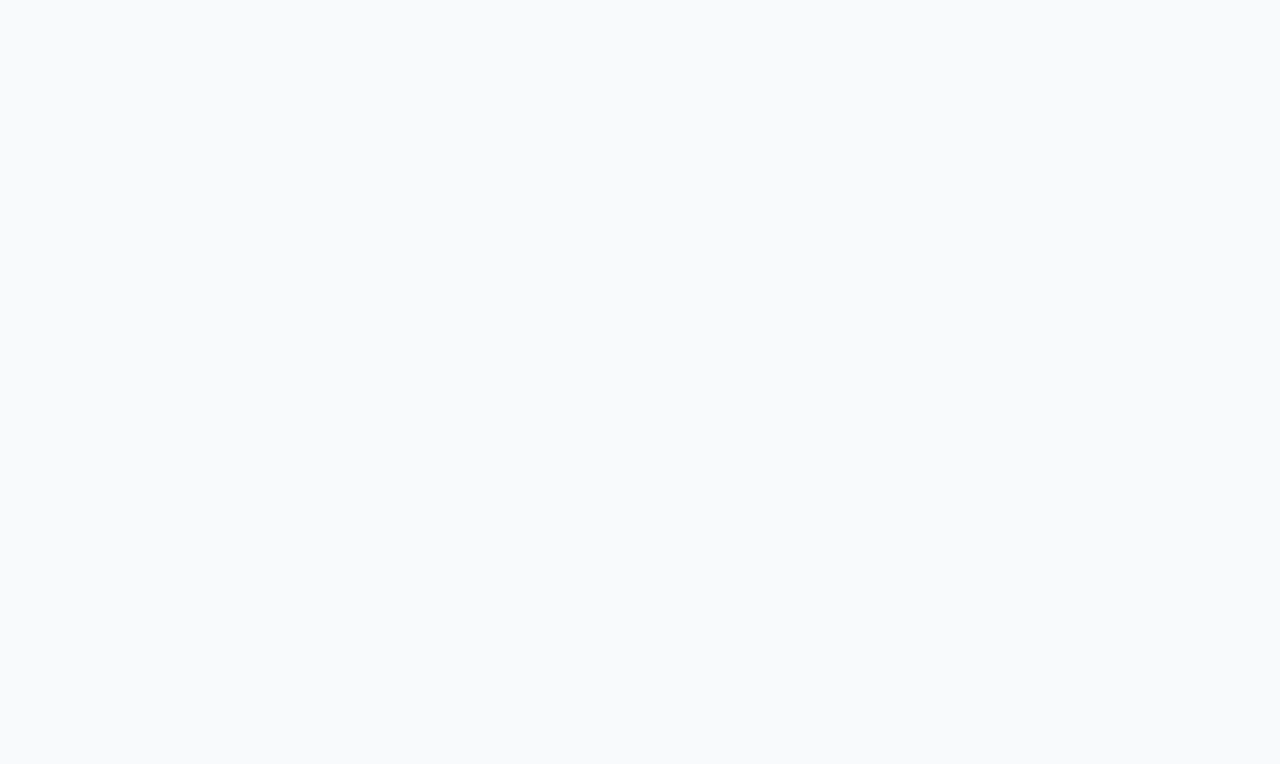
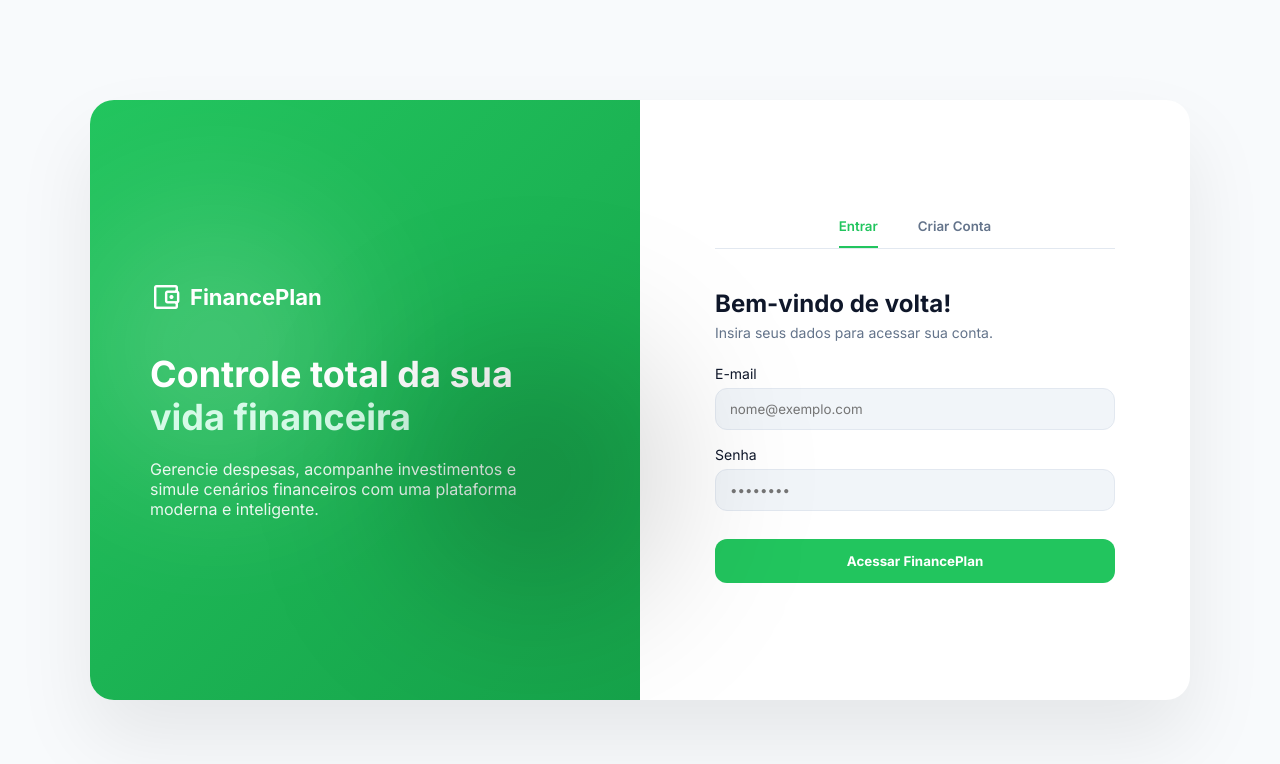
Before and after one commit to pe-odake/FinancePlan, a React app in the folder frontend/: page /login in a window 1280 px wide. Before the commit this address had no page. Shown: the top 764 px of the page. Built offline with nearby package versions, Linux system fonts and the light colour scheme; the HTML template or start-up script is replaced by a standard one.

Commit message:
Tela de Login e Register feitas, e componentização do Header

```diff
--- a/frontend/src/App.jsx
+++ b/frontend/src/App.jsx
@@ -1,7 +1,7 @@
 import { BrowserRouter, Routes, Route } from "react-router-dom"
 
 import Landing from "./pages/Landing.jsx"
-// import Login from "./pages/Login"
+import Login from "./pages/Login.jsx"
 // import Dashboard from "./pages/Dashboard"
 
 function App() {
@@ -9,8 +9,8 @@ function App() {
     <BrowserRouter>
       <Routes>
         <Route path="/" element={<Landing />} />
-        {/* <Route path="/login" element={<Login />} />
-        <Route path="/dashboard" element={<Dashboard />} /> */}
+        <Route path="/login" element={<Login />} />
+        {/* <Route path="/dashboard" element={<Dashboard />} /> */}
       </Routes>
     </BrowserRouter>
   )
--- /dev/null
+++ b/frontend/src/component/Header.jsx
@@ -0,0 +1,29 @@
+import "../css/Header.css";
+import { Link } from 'react-router-dom';
+
+function Header() {
+  return (
+    <div>
+      <header className="header">
+        <div className="container header-content">
+          <div className="logo">
+            <span>FinancePlan</span>
+          </div>
+
+          <nav className="nav">
+            <a href="#">Início</a>
+            <a href="#recursos">Recursos</a>
+            <a href="#">Blog</a>
+          </nav>
+
+          <div className="header-buttons">
+            <button className="btn btn-outline"><Link to="/login">Login</Link></button>
+            <button className="btn btn-primary-header"><Link to="/login">Começar agora</Link></button>
+          </div>
+        </div>
+      </header>
+    </div>
+  );
+}
+
+export default Header;
--- /dev/null
+++ b/frontend/src/css/Header.css
@@ -0,0 +1,68 @@
+/* ================= HEADER ================= */
+
+* {
+    text-decoration: none;
+}
+
+.header {
+  position: sticky;
+  top: 0;
+  background: rgba(255, 255, 255, 0.9);
+  backdrop-filter: blur(8px);
+  border-bottom: 1px solid #e5e7eb;
+  z-index: 50;
+}
+
+.header-content {
+  height: 80px;
+  display: flex;
+  align-items: center;
+  justify-content: space-between;
+}
+
+.logo span {
+  font-size: 22px;
+  font-weight: 800;
+  color: #1e293b;
+}
+
+.nav {
+  display: flex;
+  gap: 40px;
+}
+
+.nav a {
+  text-decoration: none;
+  font-size: 14px;
+  font-weight: 600;
+  color: #475569;
+  transition: 0.2s;
+}
+
+.nav a:hover {
+  color: #27ae60;
+}
+
+.header-buttons {
+  display: flex;
+  align-items: center;
+  gap: 16px;
+}
+
+.btn-primary-header {
+  padding: 14px;
+  border-radius: 12px;
+  background: #22c55e;
+  border: none;
+  font-weight: 700;
+  cursor: pointer;
+  transition: 0.3s;
+}
+
+.btn-primary-header:hover {
+  background: #16a34a;
+}
+
+.btn-primary-header a {
+  color: white;
+}
--- a/frontend/src/css/Landing.css
+++ b/frontend/src/css/Landing.css
@@ -18,53 +18,6 @@ body {
   max-width: 1280px;
   margin: 0 auto;
   padding: 0 32px;
-}
-
-/* ================= HEADER ================= */
-
-.header {
-  position: sticky;
-  top: 0;
-  background: rgba(255, 255, 255, 0.9);
-  backdrop-filter: blur(8px);
-  border-bottom: 1px solid #e5e7eb;
-  z-index: 50;
-}
-
-.header-content {
-  height: 80px;
-  display: flex;
-  align-items: center;
-  justify-content: space-between;
-}
-
-.logo span {
-  font-size: 22px;
-  font-weight: 800;
-  color: #1e293b;
-}
-
-.nav {
-  display: flex;
-  gap: 40px;
-}
-
-.nav a {
-  text-decoration: none;
-  font-size: 14px;
-  font-weight: 600;
-  color: #475569;
-  transition: 0.2s;
-}
-
-.nav a:hover {
-  color: #27ae60;
-}
-
-.header-buttons {
-  display: flex;
-  align-items: center;
-  gap: 16px;
 }
 
 /* ================= BOTÕES ================= */
--- /dev/null
+++ b/frontend/src/css/Login.css
@@ -0,0 +1,221 @@
+@import url("https://fonts.googleapis.com/css2?family=Inter:wght@300;400;500;600;700&display=swap");
+@import url("https://fonts.googleapis.com/css2?family=Material+Symbols+Rounded");
+
+* {
+  margin: 0;
+  padding: 0;
+  box-sizing: border-box;
+  font-family: "Inter", sans-serif;
+}
+
+.auth-container {
+  min-height: 100vh;
+  background: #f8fafc;
+  display: flex;
+  align-items: center;
+  justify-content: center;
+  flex-direction: column;
+  padding: 24px;
+}
+
+.auth-card {
+  width: 100%;
+  max-width: 1100px;
+  background: white;
+  border-radius: 24px;
+  overflow: hidden;
+  display: flex;
+  box-shadow: 0 40px 80px rgba(0, 0, 0, 0.08);
+}
+
+/* ================= LEFT ================= */
+
+.auth-left {
+  flex: 1;
+  background: linear-gradient(135deg, #22c55e, #16a34a);
+  color: white;
+  padding: 60px;
+  position: relative;
+  display: flex;
+  align-items: center;
+}
+
+.auth-left-content {
+  position: relative;
+  z-index: 2;
+}
+
+.brand {
+  display: flex;
+  align-items: center;
+  gap: 8px;
+  margin-bottom: 40px;
+}
+
+.brand-icon {
+  font-size: 32px;
+}
+
+.brand-name {
+  font-size: 22px;
+  font-weight: 700;
+}
+
+.auth-left h2 {
+  font-size: 36px;
+  line-height: 1.2;
+  margin-bottom: 20px;
+}
+
+.auth-left h2 span {
+  color: #d1fae5;
+}
+
+.auth-left p {
+  font-size: 16px;
+  opacity: 0.9;
+  max-width: 400px;
+}
+
+.circle {
+  position: absolute;
+  border-radius: 50%;
+  filter: blur(80px);
+}
+
+.circle-1 {
+  width: 250px;
+  height: 250px;
+  background: rgba(255, 255, 255, 0.2);
+  top: -60px;
+  left: -60px;
+}
+
+.circle-2 {
+  width: 250px;
+  height: 250px;
+  background: rgba(0, 0, 0, 0.2);
+  bottom: -80px;
+  right: -80px;
+}
+
+/* ================= RIGHT ================= */
+
+.auth-right {
+  flex: 1;
+  padding: 60px;
+  display: flex;
+  align-items: center;
+  justify-content: center;
+}
+
+.auth-form-container {
+  width: 100%;
+  max-width: 400px;
+  min-height: 480px; /* mantém mesma altura */
+  display: flex;
+  flex-direction: column;
+  justify-content: center;
+}
+
+.tabs {
+  display: flex;
+  justify-content: center;
+  gap: 40px;
+  margin-bottom: 40px;
+  border-bottom: 1px solid #e2e8f0;
+}
+
+.tabs button {
+  background: none;
+  border: none;
+  padding-bottom: 12px;
+  font-weight: 600;
+  cursor: pointer;
+  color: #64748b;
+  border-bottom: 2px solid transparent;
+  transition: 0.3s;
+}
+
+.tabs button.active {
+  color: #22c55e;
+  border-color: #22c55e;
+}
+
+
+.form-content h1 {
+  font-size: 24px;
+  margin-bottom: 6px;
+}
+
+.form-content p {
+  font-size: 14px;
+  color: #64748b;
+  margin-bottom: 24px;
+}
+
+.input-group {
+  display: flex;
+  flex-direction: column;
+  margin-bottom: 16px;
+}
+
+.input-group label {
+  font-size: 14px;
+  margin-bottom: 6px;
+}
+
+.input-group input {
+  padding: 12px 14px;
+  border-radius: 12px;
+  border: 1px solid #e2e8f0;
+  background: #f1f5f9;
+  outline: none;
+  transition: 0.3s;
+}
+
+.input-group input:focus {
+  border-color: #22c55e;
+  box-shadow: 0 0 0 3px rgba(34, 197, 94, 0.2);
+}
+
+.btn-primary-login {
+  margin-top: 12px;
+  padding: 14px;
+  border-radius: 12px;
+  background: #22c55e;
+  border: none;
+  color: white;
+  font-weight: 700;
+  cursor: pointer;
+  transition: 0.3s;
+}
+
+.btn-primary-login:hover {
+  background: #16a34a;
+}
+
+.full {
+  width: 100%;
+}
+
+/* ================= RESPONSIVO ================= */
+
+@media (max-width: 900px) {
+  .auth-card {
+    flex-direction: column;
+  }
+
+  .auth-left {
+    padding: 40px;
+    text-align: center;
+  }
+
+  .auth-right {
+    padding: 40px;
+  }
+
+  .auth-form-container {
+    min-height: auto;
+  }
+}
--- a/frontend/src/pages/Landing.jsx
+++ b/frontend/src/pages/Landing.jsx
@@ -1,27 +1,12 @@
 import "../css/Landing.css";
+import Header from "../component/Header";
 
 function Landing() {
   return (
     <div className="landing">
       {/* HEADER */}
-      <header className="header">
-        <div className="container header-content">
-          <div className="logo">
-            <span>FinancePlan</span>
-          </div>
 
-          <nav className="nav">
-            <a href="#">Início</a>
-            <a href="#recursos">Recursos</a>
-            <a href="#">Blog</a>
-          </nav>
-
-          <div className="header-buttons">
-            <button className="btn btn-outline">Login</button>
-            <button className="btn btn-primary">Começar agora</button>
-          </div>
-        </div>
-      </header>
+      <Header />
 
       {/* HERO */}
       <section className="hero">
--- a/frontend/src/pages/Login.jsx
+++ b/frontend/src/pages/Login.jsx
@@ -1 +1,115 @@
-    // LOGIN SÓ ISSO MESMO
+import { useState } from "react";
+import "../css/Login.css";
+
+function Login() {
+  const [activeTab, setActiveTab] = useState("login");
+
+  return (
+    <div className="auth-container">
+
+      <div className="auth-card">
+        {/* LADO ESQUERDO */}
+        <div className="auth-left">
+          <div className="auth-left-content">
+            <div className="brand">
+              <span className="material-symbols-rounded brand-icon">
+                account_balance_wallet
+              </span>
+              <span className="brand-name">FinancePlan</span>
+            </div>
+
+            <h2>
+              Controle total da sua <span>vida financeira</span>
+            </h2>
+
+            <p>
+              Gerencie despesas, acompanhe investimentos e simule cenários
+              financeiros com uma plataforma moderna e inteligente.
+            </p>
+
+            <div className="auth-illustration">
+              <div className="circle circle-1"></div>
+              <div className="circle circle-2"></div>
+            </div>
+          </div>
+        </div>
+
+        {/* LADO DIREITO */}
+        <div className="auth-right">
+          <div className="auth-form-container">
+            {/* TABS */}
+            <div className="tabs">
+              <button
+                className={activeTab === "login" ? "active" : ""}
+                onClick={() => setActiveTab("login")}
+              >
+                Entrar
+              </button>
+              <button
+                className={activeTab === "signup" ? "active" : ""}
+                onClick={() => setActiveTab("signup")}
+              >
+                Criar Conta
+              </button>
+            </div>
+
+            {/* FORM LOGIN */}
+            {activeTab === "login" && (
+              <div className="form-content">
+                <h1>Bem-vindo de volta!</h1>
+                <p>Insira seus dados para acessar sua conta.</p>
+
+                <form>
+                  <div className="input-group">
+                    <label>E-mail</label>
+                    <input type="email" placeholder="nome@exemplo.com" />
+                  </div>
+
+                  <div className="input-group">
+                    <label>Senha</label>
+                    <input type="password" placeholder="••••••••" />
+                  </div>
+
+                  <button className="btn-primary-login full">
+                    Acessar FinancePlan
+                  </button>
+                </form>
+              </div>
+            )}
+
+            {/* FORM SIGNUP */}
+            {activeTab === "signup" && (
+              <div className="form-content">
+                <h1>Comece sua jornada</h1>
+                <p>Crie sua conta gratuita em poucos segundos.</p>
+
+                <form>
+                  <div className="input-group">
+                    <label>Nome completo</label>
+                    <input type="text" placeholder="Seu nome" />
+                  </div>
+
+                  <div className="input-group">
+                    <label>E-mail</label>
+                    <input type="email" placeholder="nome@exemplo.com" />
+                  </div>
+
+                  <div className="input-group">
+                    <label>Senha</label>
+                    <input type="password" placeholder="Mínimo 8 caracteres" />
+                  </div>
+
+                  <button className="btn-primary-login full">
+                    Criar minha conta
+                  </button>
+                </form>
+              </div>
+            )}
+          </div>
+        </div>
+      </div>
+    </div>
+  );
+}
+
+export default Login;
```
Also changed, not shown: 1 other file (tests, documents, lock files or other folders).
